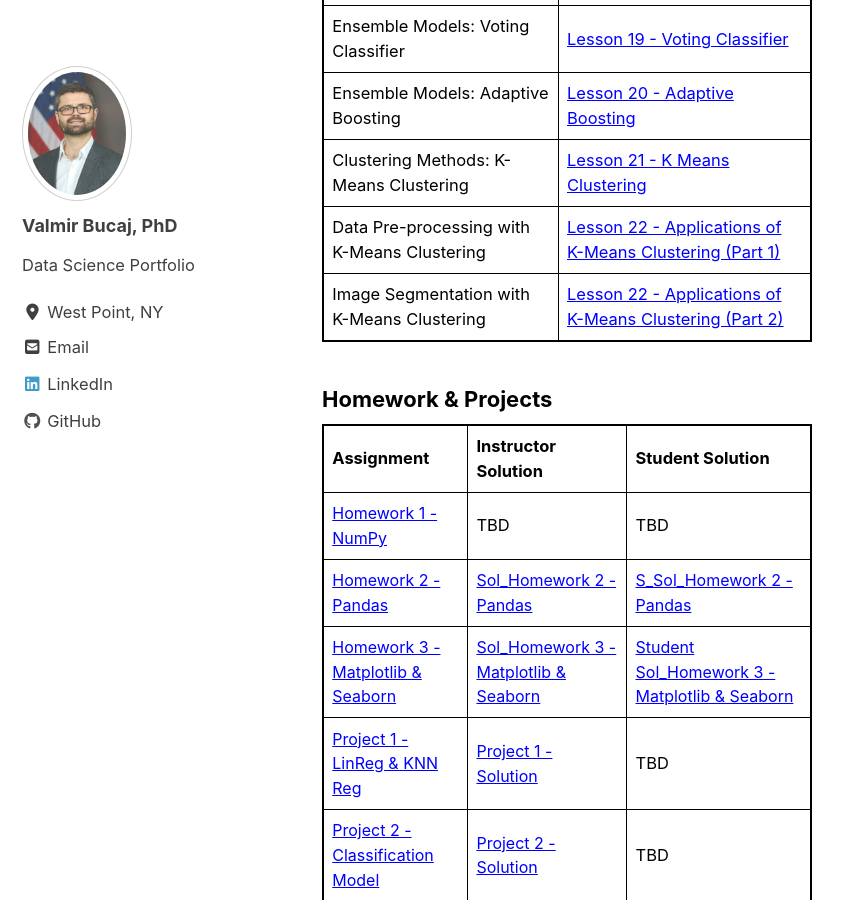
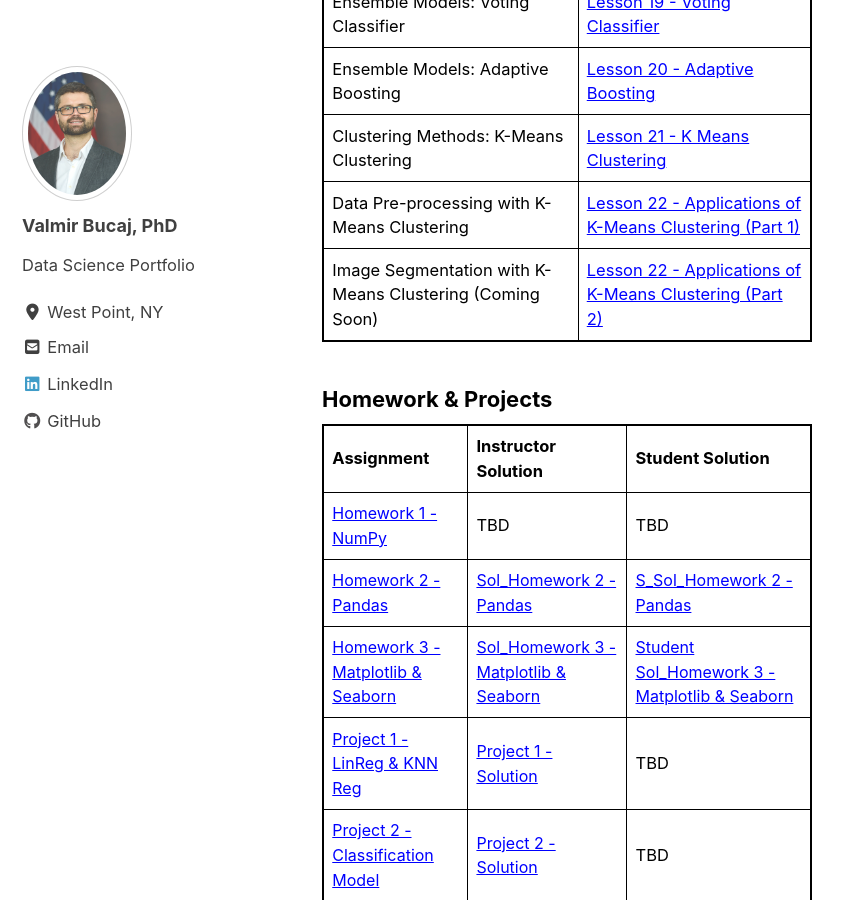
Before and after one commit to vbucaj/vbucaj.github.io, a Jekyll site: the page built from _pages/MA477.md, in a window 1280 px wide and 900 px high, scrolled down 1770 px. Shown: the whole window, without its empty margins (0-853 px from the left). Built offline with Jekyll 4.4.1, drawn with Linux system fonts in a browser that asks for light colours; cached includes are drawn as plain includes; nearby versions of some CDN libraries.

Commit message:
lesson 22 p1

```diff
--- a/_pages/MA477.md
+++ b/_pages/MA477.md
@@ -130,7 +130,7 @@ table, th, td {
   </tr>
 
    <tr>
-    <td>Image Segmentation with K-Means Clustering</td>
+    <td>Image Segmentation with K-Means Clustering (Coming Soon)</td>
     <td><a href="Coming_Soon" target="_blank" ><font size='3'></font>Lesson 22 - Applications of K-Means Clustering (Part 2)</a></td>
   </tr>
 
```
